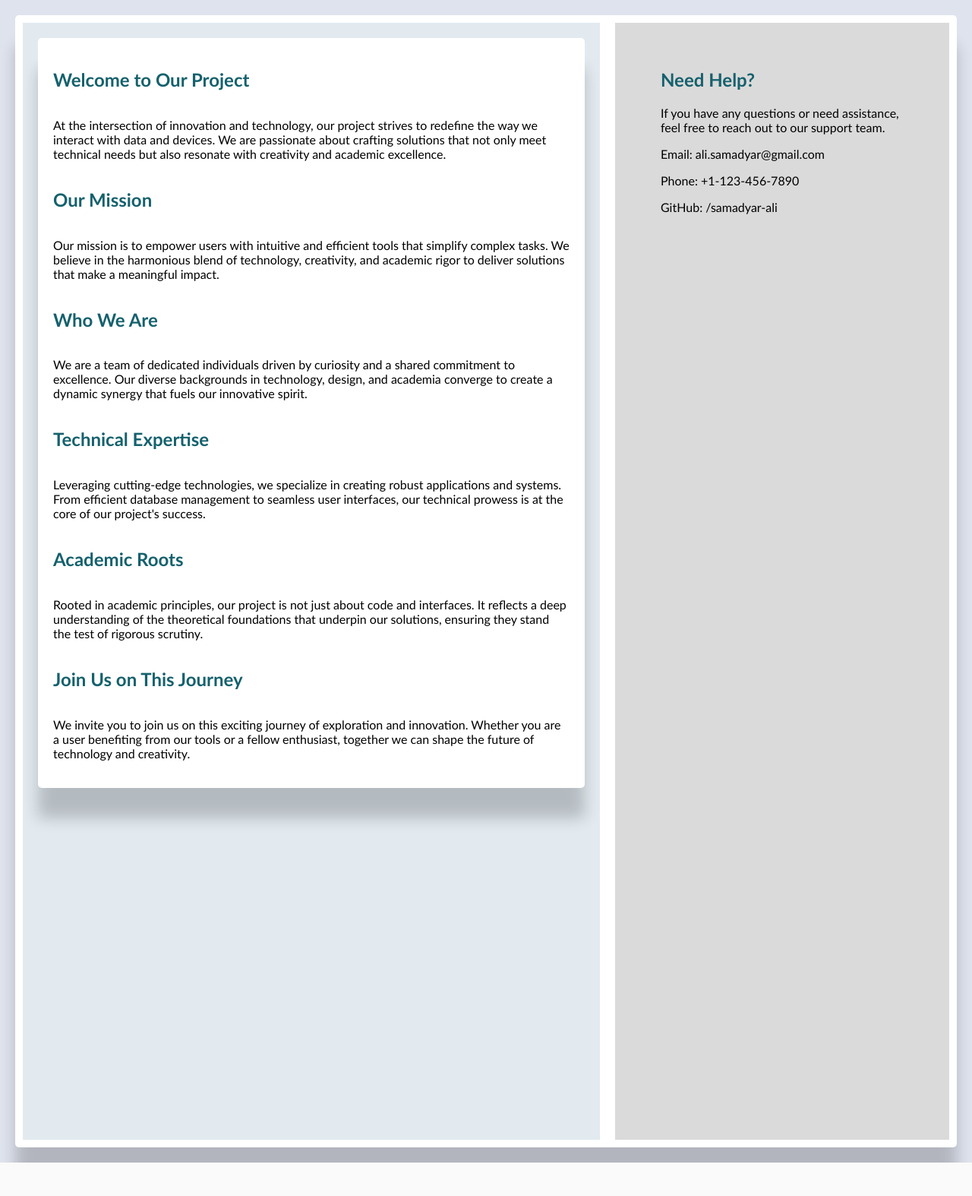
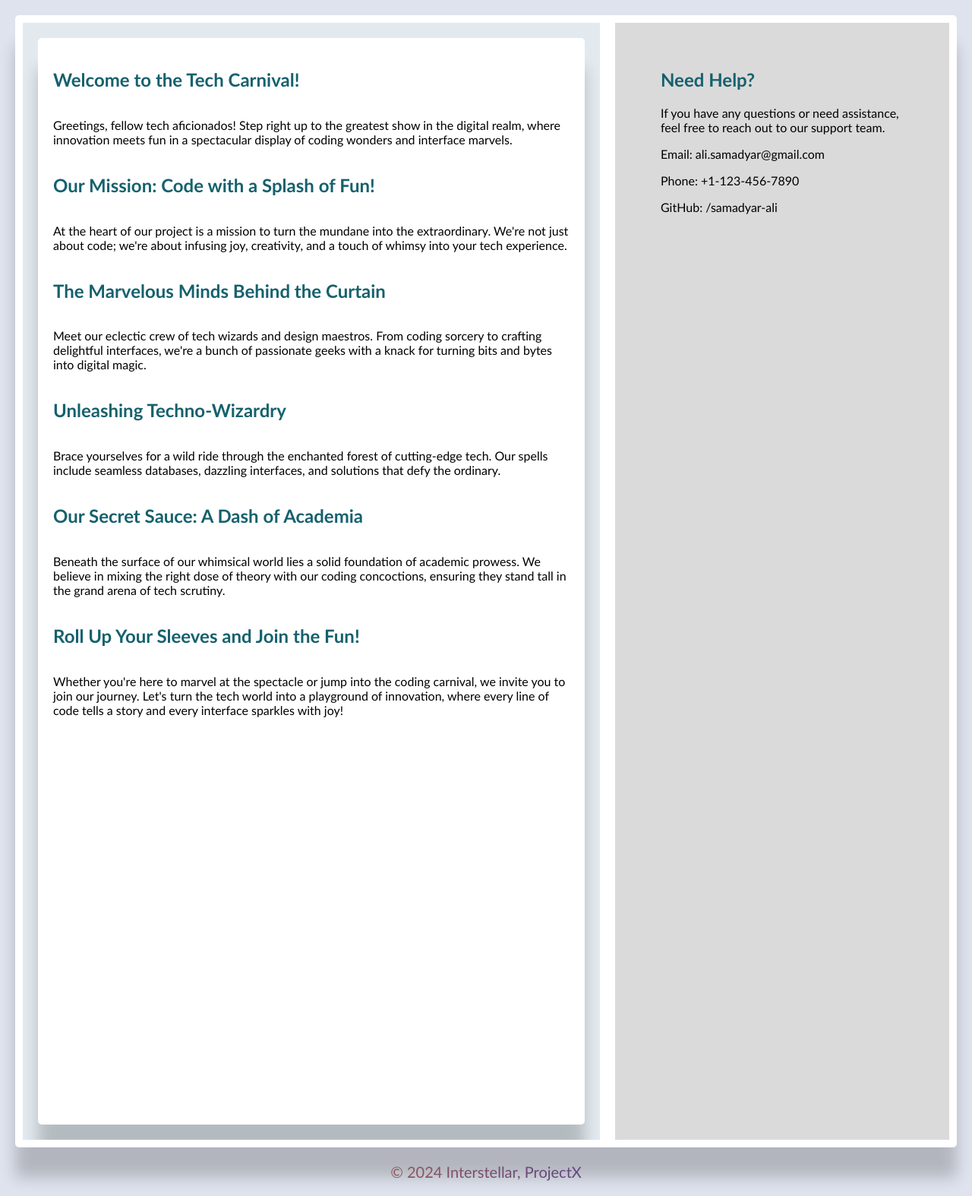
Before and after one commit to ali-samadyar/Project-Interstellar, a Django app: page /about/ in a window 1280 px wide. Shown: the part 120-1694 px from the top of the page at 76% size. Before the commit the page ends 1650 px from the top, so only its background shows below. Run offline with Django 5.2, Linux system fonts and the light colour scheme; parts of the project's set-up code (start-up, migrations or seed data) failed here and were passed over.

Commit message:
Minor changes for css and js files

```diff
--- a/ProjectX/static/css/base.css
+++ b/ProjectX/static/css/base.css
@@ -2,7 +2,6 @@ body {
     font-family: sans-serif;
     margin: 0;
     padding: 0;
-    /* background-color: #f5f5f5; */
     font-family: Trebuchet MS, Arial, Helvetica, sans-serif;
     background-color: #dfe3ee;
     background-size: cover;
@@ -78,16 +77,10 @@ body {
 }
 
 .navbar {
-    /* background-image: linear-gradient(to right, #2e98df 0%, #007bff 100%); */
-    /* background-image: linear-gradient(to right, #6f5e9b 25%, #4f3299 100%); */
     background-image: linear-gradient(to right, #797878 25%, #443d3d 100%);
 }
 
-/* .logo span{
-    font-size: 30px;
-    color: #f7f7f7;
-    margin-left: 5px;
-} */
+
 .nav-menu li a:hover {
     color: #f5f5f5;
     border-bottom: 2px solid #fff;
@@ -112,7 +105,6 @@ body {
 }
 
 .content-section {
-    /* padding: 300px; */
     flex: 1;
     height: 100vh;
     overflow: auto;
@@ -177,7 +169,6 @@ body {
     display: flex;
     flex: 3;
     padding: 20px;
-    /* gap: 50%; */
 }
 
 .form-container input {
@@ -193,7 +184,6 @@ label {
     display: flex;
     margin-bottom: 5px;
     color: #15616d;
-    /* justify-content: center; */
     align-items: center;
 
 }
@@ -204,7 +194,6 @@ button {
     border: none;
     border-radius: 5px;
     margin: 5px;
-    /* background-color: #ff7d00; */
     background-color: #2ecc71;
     color: #000;
     cursor: pointer;
@@ -302,7 +291,6 @@ td {
     padding: 7px 14px;
     text-align: center;
     text-decoration: none;
-    /* display: inline-block; */
     font-size: 12px;
     margin: 2px;
     cursor: pointer;
@@ -317,7 +305,6 @@ td {
     flex-direction: column;
     justify-content: center;
     align-items: right;
-    /* margin-left: 500px; */
     padding: 20px;
     flex: 0.7;
 }
@@ -438,7 +425,6 @@ td {
     border-radius: 4px;
     box-sizing: border-box;
     appearance: none;
-    /* outline: 0; */
 }
 
 .devicehub-action-buttons {
@@ -459,7 +445,6 @@ td {
 .interface-container {
     display: flex;
     justify-content: space-around;
-    /* align-items: center; */
     padding: 20px;
     flex: 1;
 }
@@ -535,8 +520,7 @@ td {
 .about-container {
     display: flex;
     flex-direction: column;
-    /* justify-content: center;
-    align-items: center; */
+
     padding: 20px;
     margin: 20px;
     background-color: #fff;
@@ -547,6 +531,28 @@ td {
 .about-container h1,
 h2 {
     color: #15616d;
-    /* align-self: first baseline; */
 
 }
+
+.about-image {
+    position: relative;
+    left: 2100px;
+    bottom: 600px;
+    width: 500px;
+
+}
+
+
+/* Footer CSS */
+.footer {
+    /* position: fixed; */
+    bottom: 0px;
+    text-align: center;
+    width: 100%;
+    border-radius: 0;
+    z-index: 1;
+    font-size: 20px;
+    background: linear-gradient(to right, #f18305, #0116d3);
+    -webkit-background-clip: text;
+    -webkit-text-fill-color: transparent;
+}
--- a/ProjectX/static/css/landing.css
+++ b/ProjectX/static/css/landing.css
@@ -20,10 +20,6 @@ body {
     cursor: pointer;
 }
 
-/* .logo img:hover {
-    transform: scale(1.1);
-    transition: 1.5s;
-} */
 
 .main-menu {
     display: flex;
--- a/ProjectX/static/js/device_edit.js
+++ b/ProjectX/static/js/device_edit.js
@@ -3,7 +3,6 @@ function editDevice(id) {
     fetch(`device_info/${id}/`)
         .then(response => response.json())
         .then(data => {
-            // Set the input values in the edit modal
             document.getElementById("edit_device_name").value = data.device_name;
             document.getElementById("edit_ip_address").value = data.ip_address;
             document.getElementById("edit_device_type").value = data.device_type;
@@ -12,10 +11,8 @@ function editDevice(id) {
             document.getElementById("edit_location").value = data.location;
             document.getElementById("edit_rack_loc").value = data.rack_loc;
 
-            // Show the edit modal
             document.getElementById("editDeviceModal").style.display = "block";
 
-            // Update the form action attribute
             document.getElementById("edit-device-form").action = `update_device/${id}/`;
         })
         .catch(error => console.error('Error fetching device data:', error));
@@ -23,13 +20,11 @@ function editDevice(id) {
 
     // When the update button is clicked
     document.getElementById("update-device-btn").onclick = function () {
-        // Send the form data to the server
         const xhr = new XMLHttpRequest();
         xhr.open("POST", `update_device/${id}/`);
         xhr.setRequestHeader("Content-Type", "application/x-www-form-urlencoded");
         xhr.onload = function () {
             if (xhr.status === 200) {
-                // Close the modal
                 document.getElementById("editDeviceModal").style.display = "none";
             }
         };
--- a/ProjectX/static/js/device_search.js
+++ b/ProjectX/static/js/device_search.js
@@ -1,6 +1,6 @@
-// device_search.js
 
 document.addEventListener('DOMContentLoaded', function () {
+    // const uses for when when don`t want to change the value of the variable
     const searchBox = document.getElementById('searchBox');
     const devicesList = document.getElementById('devicesList');
 
@@ -11,7 +11,7 @@ document.addEventListener('DOMContentLoaded', function () {
 
     function filterDevices(searchText) {
         const rows = devicesList.getElementsByTagName('tr');
-
+        // let is for when you want to change the value of the variable
         for (let i = 0; i < rows.length; i++) {
             const columns = rows[i].getElementsByTagName('td');
             let rowVisible = false;
--- a/ProjectX/static/js/interface_mng.js
+++ b/ProjectX/static/js/interface_mng.js
@@ -2,9 +2,10 @@
 $(document).ready(function () {
     $('.device-name').click(function (e) {
         e.preventDefault();
+        //var is function scoped
         var device_ip = $(this).data('device-ip');
         $('#loading-indicator').show();
-        // Ping device IP
+        // Ping device IP (check availability)
         $.ajax({
             url: 'interface-mng/device/' + device_ip + '/ping/',
             type: 'GET',
@@ -32,19 +33,16 @@ $(document).ready(function () {
                         },
                         error: function () {
                             $('#loading-indicator').hide();
-                            // Handle error case, e.g., display an alert
                             alert('Error loading data. Please try again.');
                         }
                     });
                 } else {
                     $('#loading-indicator').hide();
-                    // Device is not available, show alert
                     alert('Device is not available.');
                 }
             },
             error: function () {
                 $('#loading-indicator').hide();
-                // Handle error case, e.g., display an alert
                 alert('Error pinging the device. Please try again.');
             }
         });
--- a/ProjectX/templates/about.html
+++ b/ProjectX/templates/about.html
@@ -8,49 +8,50 @@
 
 {% block content %}
 <div class="about-container">
-    <h1>Welcome to Our Project</h1>
+
+    <h1>Welcome to the Tech Carnival!</h1>
     <p>
-        At the intersection of innovation and technology, our project strives to redefine the way we interact
-        with data and devices. We are passionate about crafting solutions that not only meet technical needs
-        but also resonate with creativity and academic excellence.
+        Greetings, fellow tech aficionados! Step right up to the greatest show in the digital realm,
+        where innovation meets fun in a spectacular display of coding wonders and interface marvels.
     </p>
 
-    <h2>Our Mission</h2>
+    <h2>Our Mission: Code with a Splash of Fun!</h2>
     <p>
-        Our mission is to empower users with intuitive and efficient tools that simplify complex tasks.
-        We believe in the harmonious blend of technology, creativity, and academic rigor to deliver
-        solutions that make a meaningful impact.
+        At the heart of our project is a mission to turn the mundane into the extraordinary. We're not
+        just about code; we're about infusing joy, creativity, and a touch of whimsy into your tech experience.
     </p>
 
-    <h2>Who We Are</h2>
+    <h2>The Marvelous Minds Behind the Curtain</h2>
     <p>
-        We are a team of dedicated individuals driven by curiosity and a shared commitment to excellence.
-        Our diverse backgrounds in technology, design, and academia converge to create a dynamic synergy
-        that fuels our innovative spirit.
+        Meet our eclectic crew of tech wizards and design maestros. From coding sorcery to crafting
+        delightful interfaces, we're a bunch of passionate geeks with a knack for turning bits and bytes
+        into digital magic.
     </p>
 
-    <h2>Technical Expertise</h2>
+    <h2>Unleashing Techno-Wizardry</h2>
     <p>
-        Leveraging cutting-edge technologies, we specialize in creating robust applications and systems.
-        From efficient database management to seamless user interfaces, our technical prowess is at the
-        core of our project's success.
+        Brace yourselves for a wild ride through the enchanted forest of cutting-edge tech. Our spells
+        include seamless databases, dazzling interfaces, and solutions that defy the ordinary.
     </p>
 
-    <h2>Academic Roots</h2>
+    <h2>Our Secret Sauce: A Dash of Academia</h2>
     <p>
-        Rooted in academic principles, our project is not just about code and interfaces. It reflects a
-        deep understanding of the theoretical foundations that underpin our solutions, ensuring they
-        stand the test of rigorous scrutiny.
+        Beneath the surface of our whimsical world lies a solid foundation of academic prowess. We believe
+        in mixing the right dose of theory with our coding concoctions, ensuring they stand tall in the
+        grand arena of tech scrutiny.
     </p>
 
-    <h2>Join Us on This Journey</h2>
+    <h2>Roll Up Your Sleeves and Join the Fun!</h2>
     <p>
-        We invite you to join us on this exciting journey of exploration and innovation. Whether you are
-        a user benefiting from our tools or a fellow enthusiast, together we can shape the future of
-        technology and creativity.
+        Whether you're here to marvel at the spectacle or jump into the coding carnival, we invite you to
+        join our journey. Let's turn the tech world into a playground of innovation, where every line of
+        code tells a story and every interface sparkles with joy!
     </p>
+    <img src="{% static 'images/logo.png' %}" alt="Tech Carnival" class="about-image">
+
 </div>
 {% endblock %}
+
 
 {% block help %}
 <div class="help-section">
--- a/ProjectX/templates/base.html
+++ b/ProjectX/templates/base.html
@@ -51,6 +51,9 @@
         </aside>
 
     </main>
+    <footer class="footer">
+        <p>&copy; 2024 Interstellar, ProjectX</p>
+    </footer>
 </body>
 
 </html>
--- a/ProjectX/templates/landing.html
+++ b/ProjectX/templates/landing.html
@@ -32,7 +32,7 @@
     <main class="content">
     </main>
     <footer class="footer">
-        <p>© 2024 AstroX</p>
+        <p>&copy; 2024 AstroX</p>
     </footer>
 </body>
 
--- a/ProjectX/templates/sslmonitor.html
+++ b/ProjectX/templates/sslmonitor.html
@@ -2,7 +2,6 @@
 
 <head>
     {% load static %}
-    <script src="{% static 'sslmonitor.js' %}"></script>
     {% block title %}SSL Monitoring{% endblock %}
 </head>
 
```
Also changed, not shown: ProjectX/static/js/device_add.js (+0 -9 lines), ProjectX/static/js/sslmonitor.js (deleted, +0 -8 lines), ProjectX/templates/add_device.html (deleted, +0 -56 lines), ProjectX/templates/interface_mng.html (+15 -0 lines), ProjectX/db.sqlite3.
